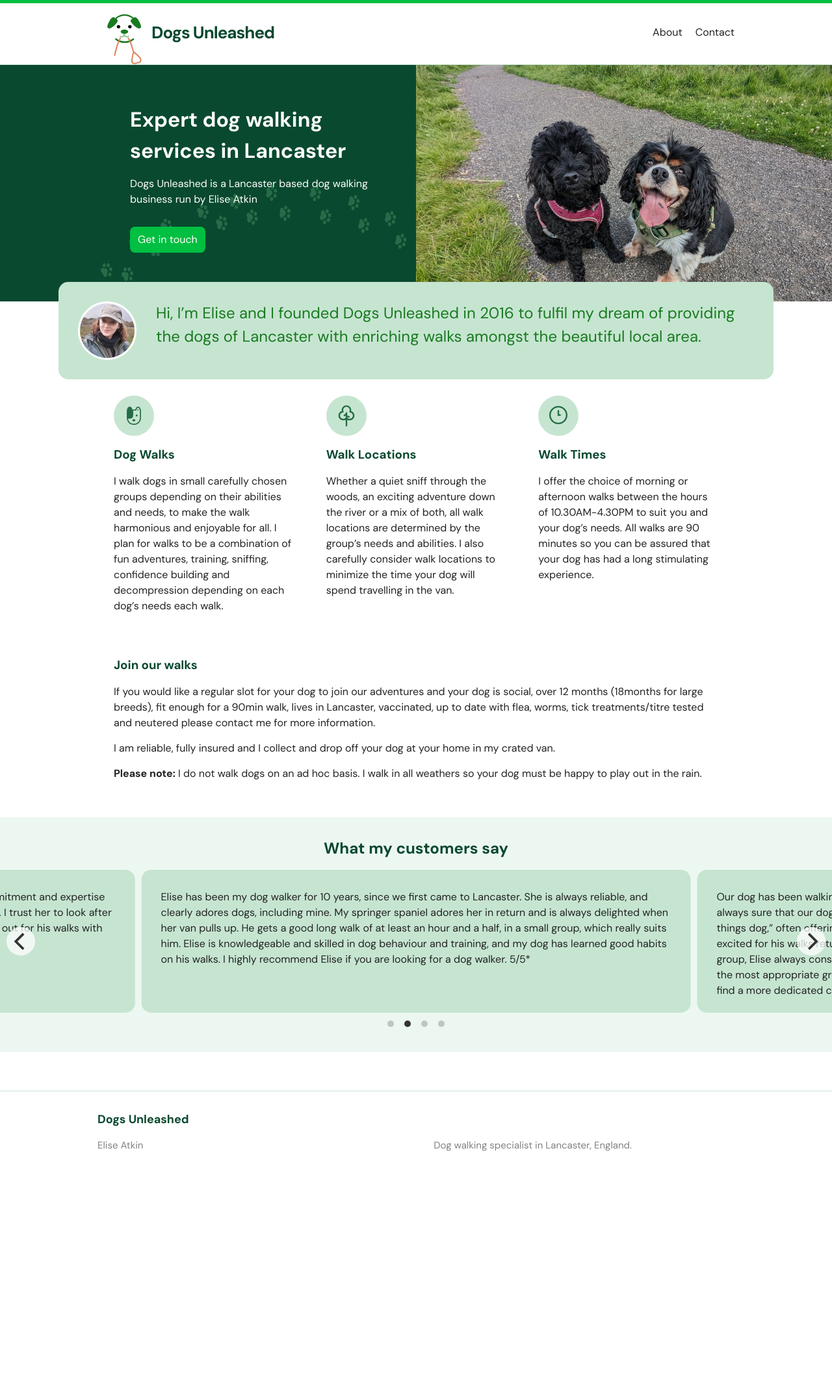
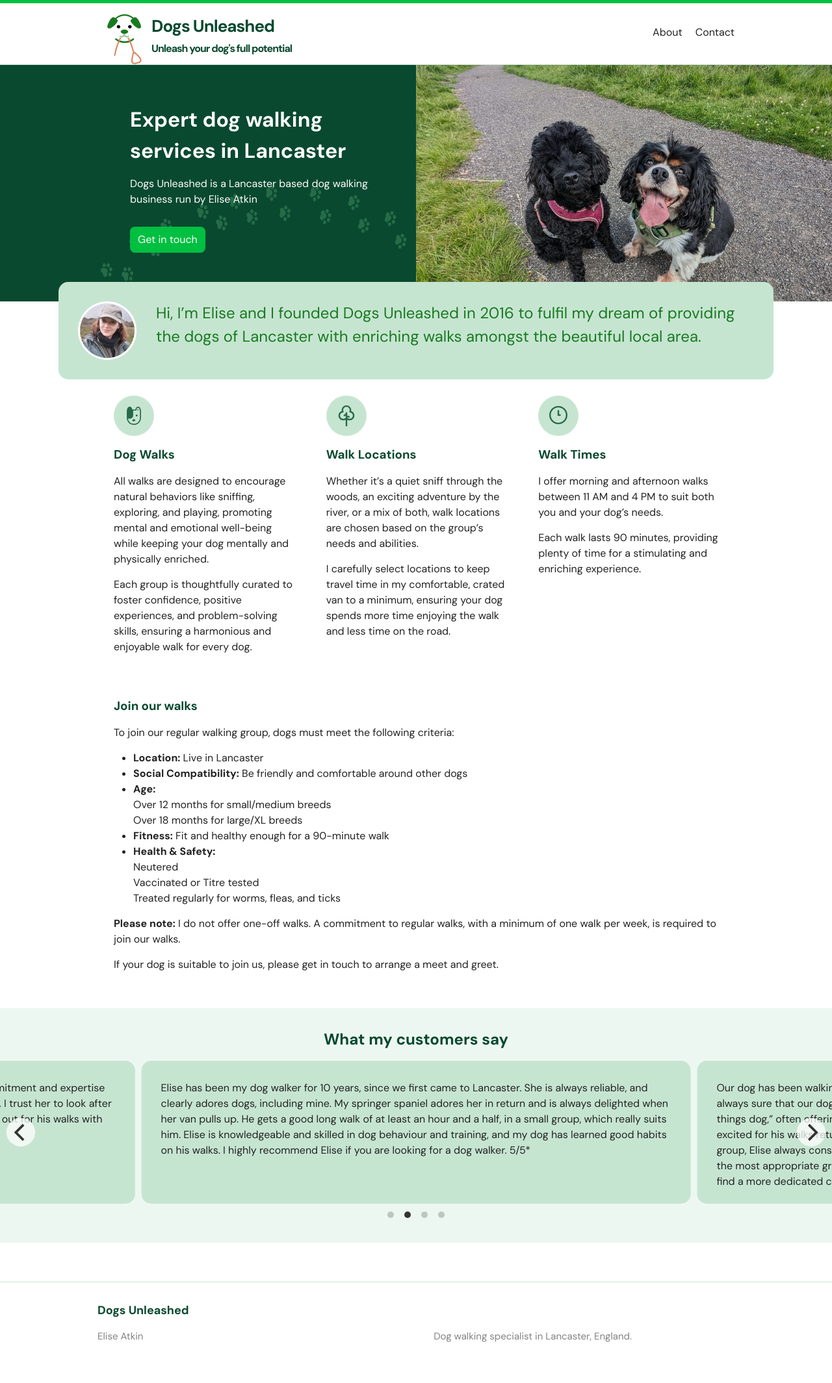
Before and after one commit to atkinja522/dogs-unleashed, a Jekyll site: the page built from index.markdown, in a window 1280 px wide. Shown: the whole page at 65% size. Built offline with Jekyll 4.4.1, drawn with Linux system fonts in a browser that asks for light colours; some web fonts are replaced; before the commit the page ends 1835 px from its top, so only the background shows below that.

Commit message:
ID-140 Text Amendments

```diff
--- a/_config.yml
+++ b/_config.yml
@@ -10,7 +10,7 @@ collections:
     output: true
 author: Elise Atkin
 email:
-description: 'Dog walking specialist in Lancaster, England. '
+description: 'Dog walking specialist in Lancaster, England.'
 baseurl: ''
 url: https://dogs-unleashed.co.uk
 twitter_username:
--- a/_includes/header.html
+++ b/_includes/header.html
@@ -3,7 +3,13 @@
   <div class="wrapper">
     {%- assign default_paths = site.pages | map: "path" -%}
     {%- assign page_paths = site.header_pages | default: default_paths -%}
-    <a class="site-title" rel="author" href="{{ "/" | relative_url }}"><img src="/assets/du_logo.svg">{{ site.title | escape }}</a>
+    <a class="site-title" rel="author" href="{{ "/" | relative_url }}">
+      <div class="lockup">
+        <img class ="logo" src="/assets/du_logo.svg">
+        <div class="title">{{ site.title | escape }}</div>
+        <div class="small">Unleash your dog's full potential</div>
+      </div>
+    </a>
 
     {%- if page_paths -%}
       <nav class="site-nav">
--- a/_layouts/home.html
+++ b/_layouts/home.html
@@ -20,28 +20,42 @@ layout: default
     <div class="col">
       <img src="/assets/doggy.svg" class="icon">
       <h3>Dog Walks</h3>
-      <p>I walk dogs in small carefully chosen groups depending on their abilities and needs, to make the walk harmonious and enjoyable for all.
-
-        I plan for walks to be a combination of fun adventures, training, sniffing, confidence building and decompression depending on each dog’s needs each walk.
+      <p>All walks are designed to encourage natural behaviors like sniffing, exploring, and playing, promoting mental and emotional well-being while keeping your dog mentally and physically enriched.</p>
+      <p>Each group is thoughtfully curated to foster confidence, positive experiences, and problem-solving skills, ensuring a harmonious and enjoyable walk for every dog.</p>
     </div>
     <div class="col">
       <img src="/assets/location.svg" class="icon">
       <h3>Walk Locations</h3>
-      Whether a quiet sniff through the woods, an exciting adventure down the river or a mix of both, all walk locations are determined by the group’s needs and abilities. I also carefully consider walk locations to minimize the time your dog will spend travelling in the van.
+      <p>Whether it’s a quiet sniff through the woods, an exciting adventure by the river, or a mix of both, walk locations are chosen based on the group’s needs and abilities.</p>
+      <p>I carefully select locations to keep travel time in my comfortable, crated van to a minimum, ensuring your dog spends more time enjoying the walk and less time on the road.</p>
     </div>
     <div class="col">
       <img src="/assets/time.svg" class="icon">
       <h3>Walk Times</h3>
-      <p>I offer the choice of morning or afternoon walks between the hours of 10.30AM-4.30PM to suit you and your dog’s needs. All walks are 90 minutes so you can be assured that your dog has had a long stimulating experience.</p>
+      <p>I offer morning and afternoon walks between 11 AM and 4 PM to suit both you and your dog’s needs.</p>
+      <p>Each walk lasts 90 minutes, providing plenty of time for a stimulating and enriching experience.</p>
     </div>
   </div>
 
   <div class="flex-grid">
     <div class="col">
       <h3>Join our walks</h3>
-      <p>If you would like a regular slot for your dog to join our adventures and your dog is social, over 12 months (18months for large breeds), fit enough for a 90min walk, lives in Lancaster, vaccinated, up to date with flea, worms, tick treatments/titre tested and neutered please contact me for more information.</p>
-      <p>I am reliable, fully insured and I collect and drop off your dog at your home in my crated van.</p>
-      <p><strong>Please note:</strong> I do not walk dogs on an ad hoc basis. I walk in all weathers so your dog must be happy to play out in the rain. </p>
+      <p>To join our regular walking group, dogs must meet the following criteria:</p>
+      <ul>
+        <li><strong>Location:</strong> Live in Lancaster</li>
+        <li><strong>Social Compatibility:</strong> Be friendly and comfortable around other dogs</li>
+        <li><strong>Age:</strong> <br>
+          Over 12 months for small/medium breeds <br>
+          Over 18 months for large/XL breeds</li>
+        <li><strong>Fitness:</strong> Fit and healthy enough for a 90-minute walk</li>
+        <li><strong>Health & Safety:</strong><br>
+          Neutered <br>
+          Vaccinated or Titre tested <br>
+          Treated regularly for worms, fleas, and ticks
+        </li>
+      </ul>
+      <p><strong>Please note:</strong> I do not offer one-off walks. A commitment to regular walks, with a minimum of one walk per week, is required to join our walks.</p>
+      <p>If your dog is suitable to join us, please get in touch to arrange a meet and greet.</p>
     </div>
   </div>
 </div>
--- a/_sass/minima/_layout.scss
+++ b/_sass/minima/_layout.scss
@@ -114,6 +114,21 @@
   .banner {
     justify-content: center;
   }
+}
+.lockup {
+  max-width: 300px;
+}
+.logo {
+  float: left;
+}
+.title {
+  float: left;
+  margin-top: 8px;
+}
+.small {
+  font-size: 16px;
+  line-height: 16px;
+  float: left;
 }
 /*
 .banner div {
```
Also changed, not shown: about.markdown (+17 -7 lines).
